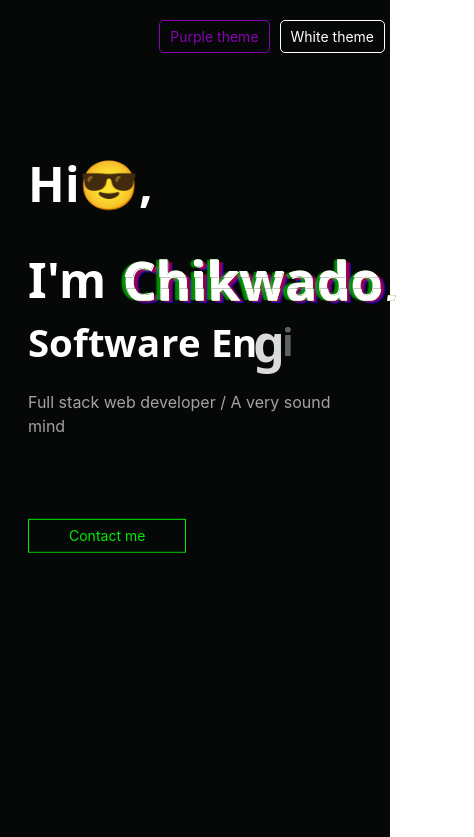
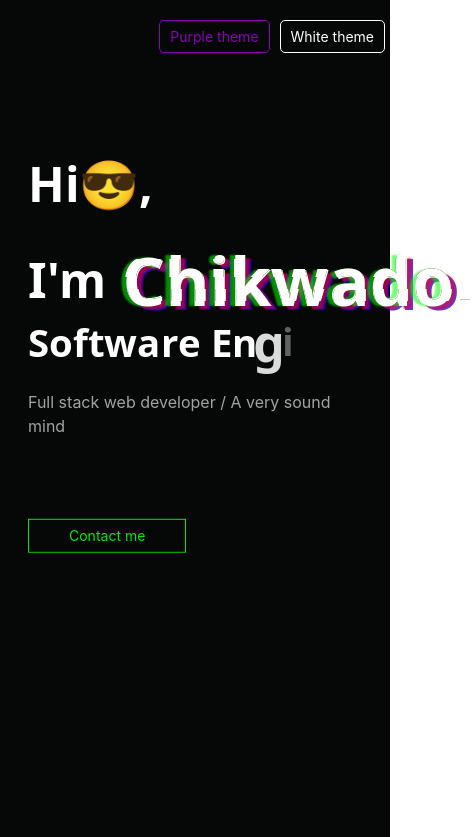
Before and after one commit to Quado2/portfolio, a React (Create React App) app: page / in a window 390 px wide. Shown: the top 837 px of the page, 474 px wide, since content can reach past the window. Built offline with nearby package versions, Linux system fonts and the light colour scheme.

Commit message:
increased the name font size

```diff
--- a/src/Containers/Home/Home.scss
+++ b/src/Containers/Home/Home.scss
@@ -259,7 +259,7 @@ div h2{
 
         .glitch{
             height: 5rem;
-            font-size: 3.3rem;
+            font-size: 4.2rem;
             padding-bottom: 5px;
         }
 
```
